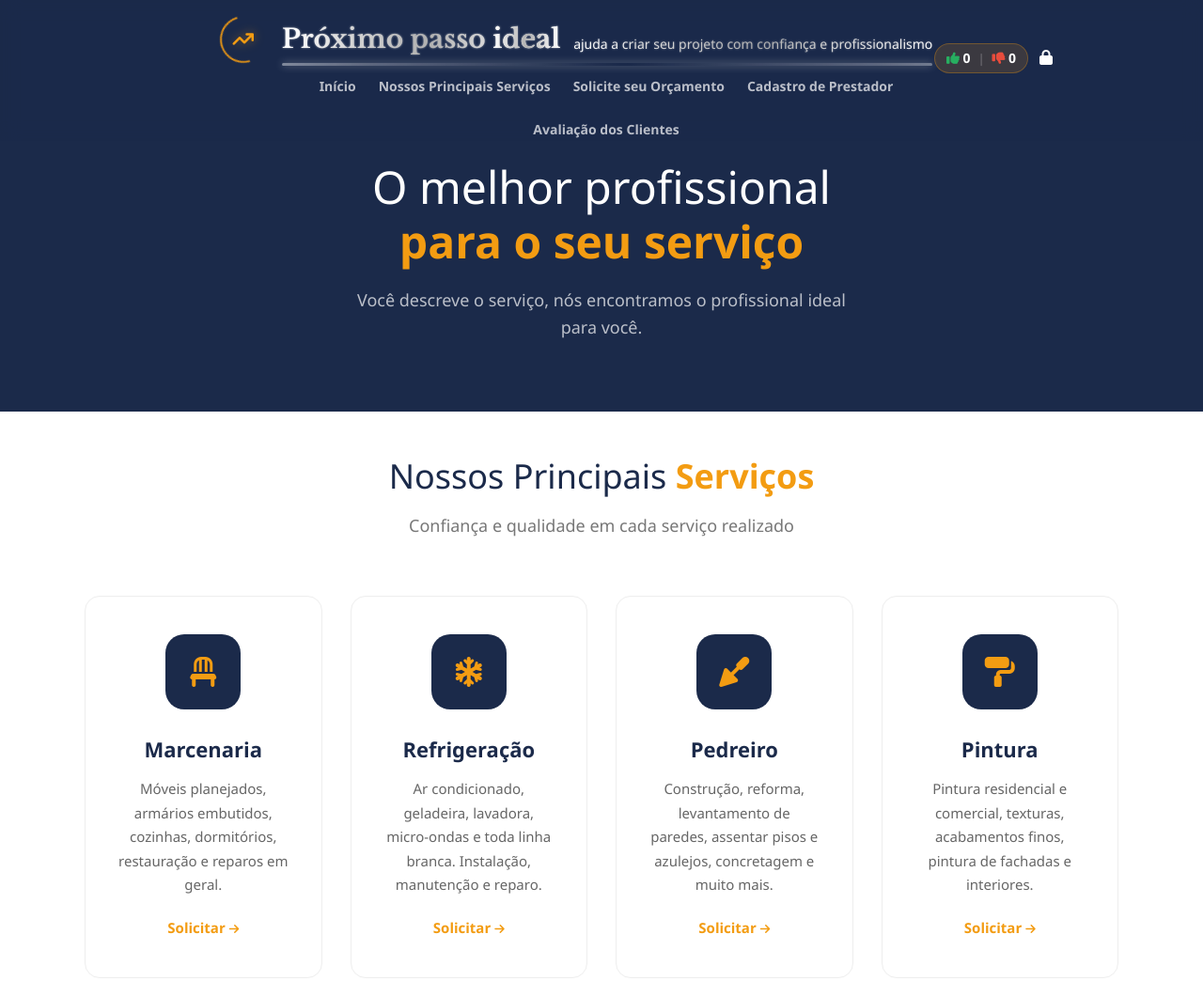
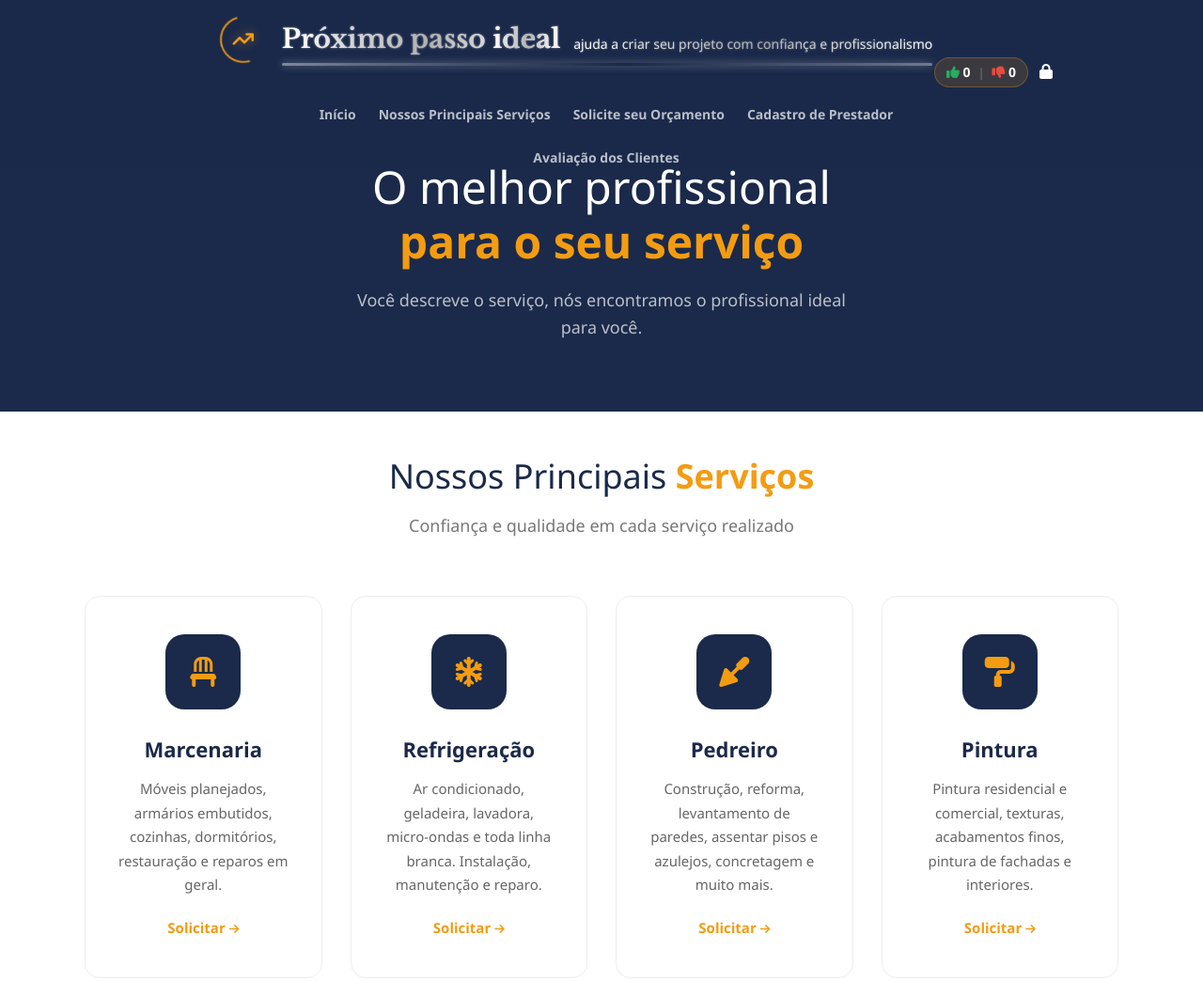
Before and after one commit to Recruta777/proximo-passo-ideal, a website: page index.html in a window 1280 px wide. Shown: the top 1044 px of the page at 94% size. Drawn offline with nearby package versions, Linux system fonts and the light colour scheme.

Commit message:
nav-links 30px para baixo

```diff
--- a/css/style.css
+++ b/css/style.css
@@ -215,7 +215,7 @@ body {
     width: 100%;
     display: flex;
     justify-content: center;
-    margin-top: 5px;
+    margin-top: 35px;
 }
 .nav-links {
     display: flex;
```
